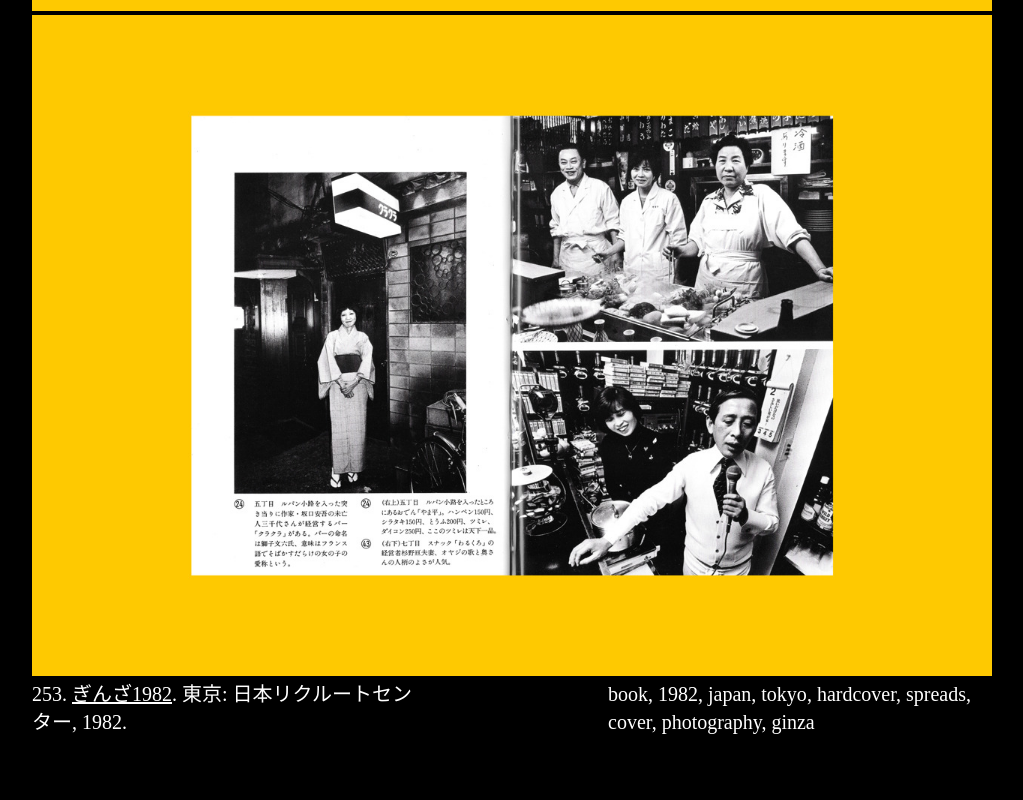
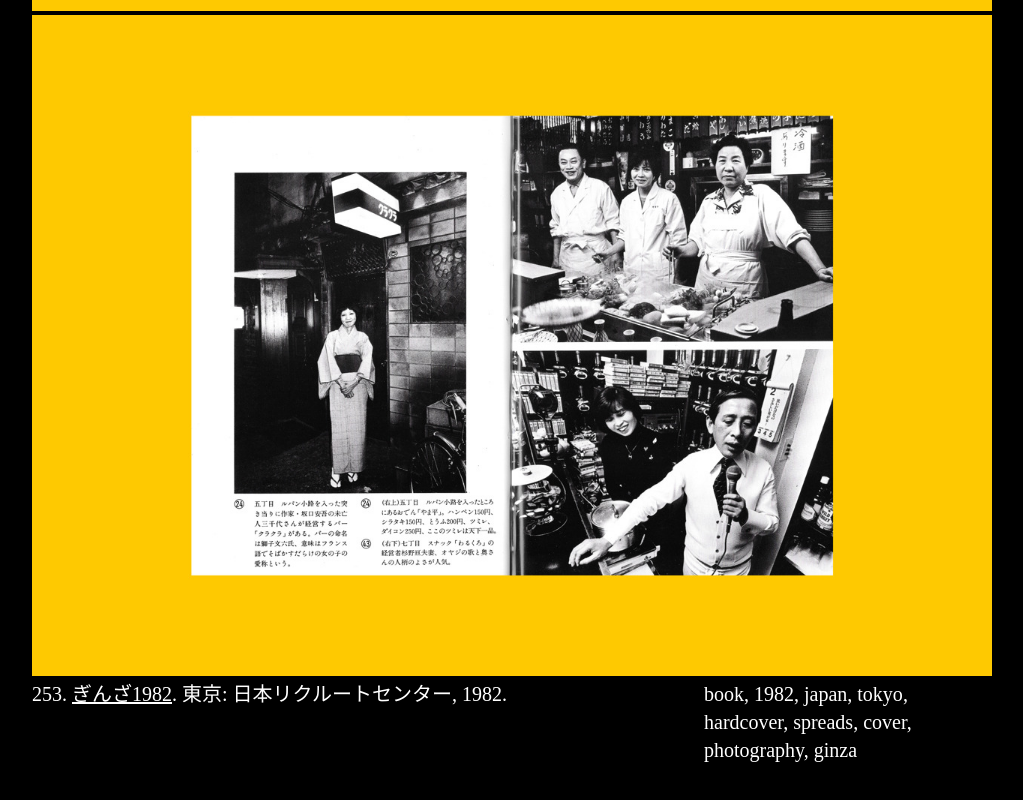
Before and after one commit to arlenpeiffer/informational-affairs, a React (Create React App) app: page / in a window 1280 px wide. Shown: the part 2840-3640 px from the top of the page, without its empty margins (128-1151 px from the left). Built offline with nearby package versions, Linux system fonts and the light colour scheme.

Commit message:
set up tags as unordered list instead of p tags

```diff
--- a/src/App.css
+++ b/src/App.css
@@ -66,7 +66,7 @@
 }
 
 .info {
-  max-width: 40%;
+  max-width: 60%;
 }
 
 .info a {
@@ -80,13 +80,19 @@
 }
 
 .tags {
-  max-width: 40%;
+  max-width: 30%;
+  padding: 0;
+  margin: 0;
 }
 
-.tag {
+.tags li {
   display: inline;
   font-size: 20px;
   line-height: 28px;
+}
+
+.tags li:not(:last-child):after {
+  content: ', '
 }
 
 section {
--- a/src/App.js
+++ b/src/App.js
@@ -92,16 +92,10 @@ function Post(props) {
         <div className="info">
           <a href="#">{props.id}. <span className="title">{props.title}</span>. {props.publisher}, {props.year}.</a>
         </div>
-        <div className="tags">
-          {props.tags.map((tag, index) => {
-            if (index !== props.tags.length - 1) {
-              return <p className="tag"><a href='#'>{tag}</a>, </p>
-            } else {
-              return <p className="tag">{tag}</p>
-            }
-          }
+        <ul className="tags">
+          {props.tags.map((tag, index) => <li><a href="#">{tag}</a></li>
           )}
-        </div>
+        </ul>
       </div>
     </div>
   );
```
